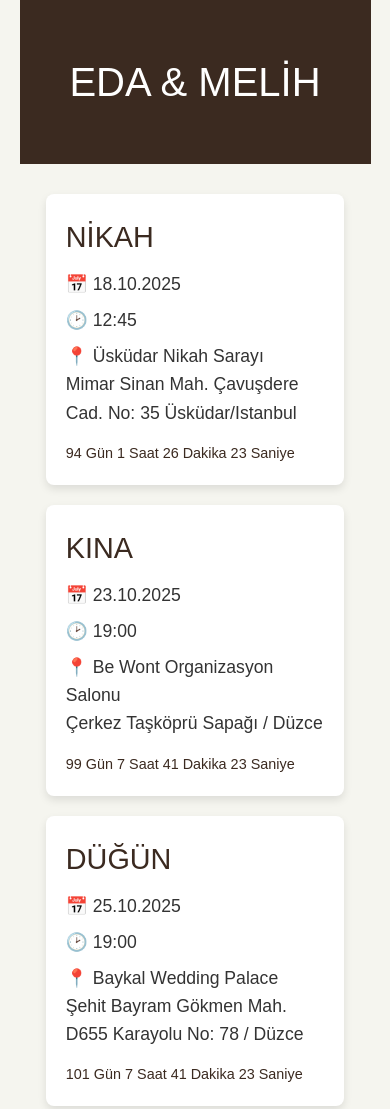
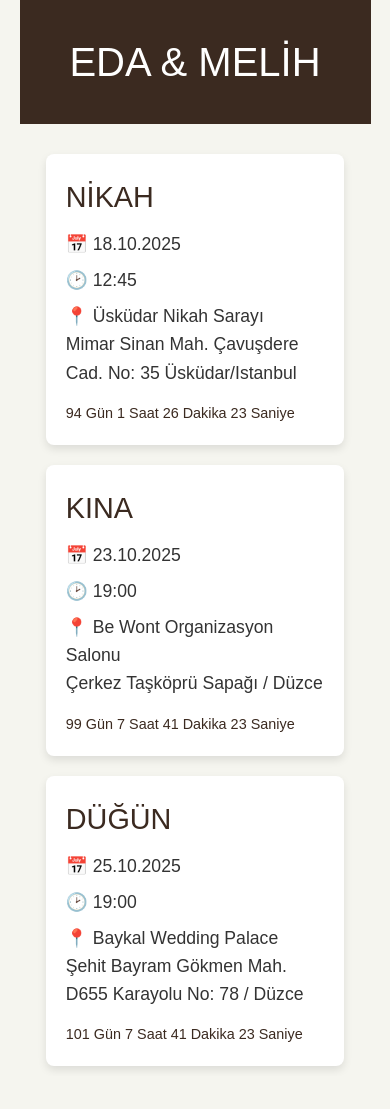
Before and after one commit to melihcanemir/dugun, a plain HTML site: page index.html in a window 390 px wide. Shown: the top 1109 px of the page. After the commit the page ends 1076 px from the top, so only its background shows below. Drawn offline with Linux system fonts and the light colour scheme.

Commit message:
Update index.html

```diff
--- a/index.html
+++ b/index.html
@@ -29,8 +29,7 @@
             background-color: #3b2a20;
             color: white;
             text-align: center;
-            padding: 50px 0; /* Arka planın etkisini artırmak için padding'i artırdık */
-            width: 100%; /* Arka planın ekranın tamamını kaplamasını sağladık */
+            padding: 30px 0;
         }
 
         .header h1 {
@@ -96,7 +95,7 @@
             .header h1 {
                 font-family: 'Candara Light', sans-serif;
                 font-size: 2.5em;
-                font-weight: normal; /* Yazıyı normal yapmak için */
+                font-weight: lighter; /* Yazıyı daha ince yapmak için */
             }
 
             /* Mobilde kalan zaman fontunu daha küçük yapalım */
```
